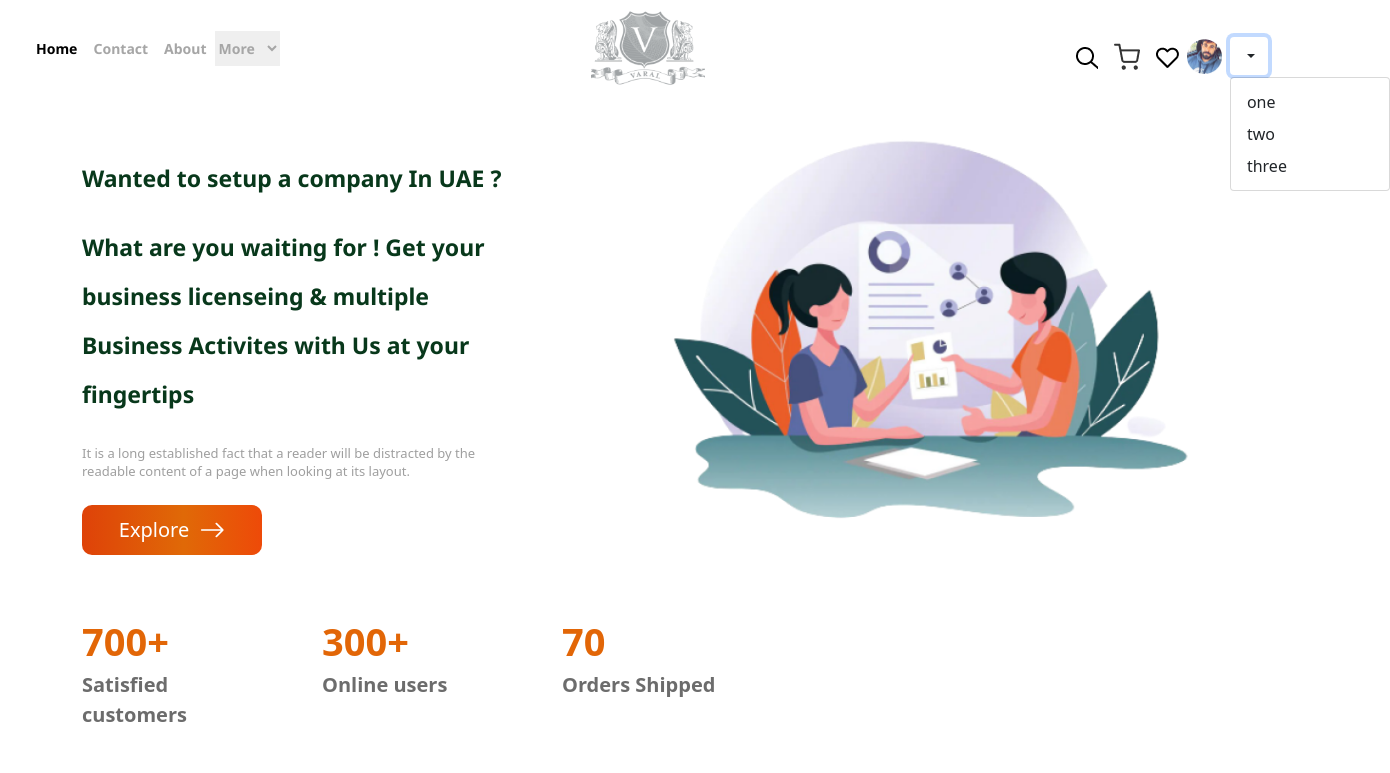
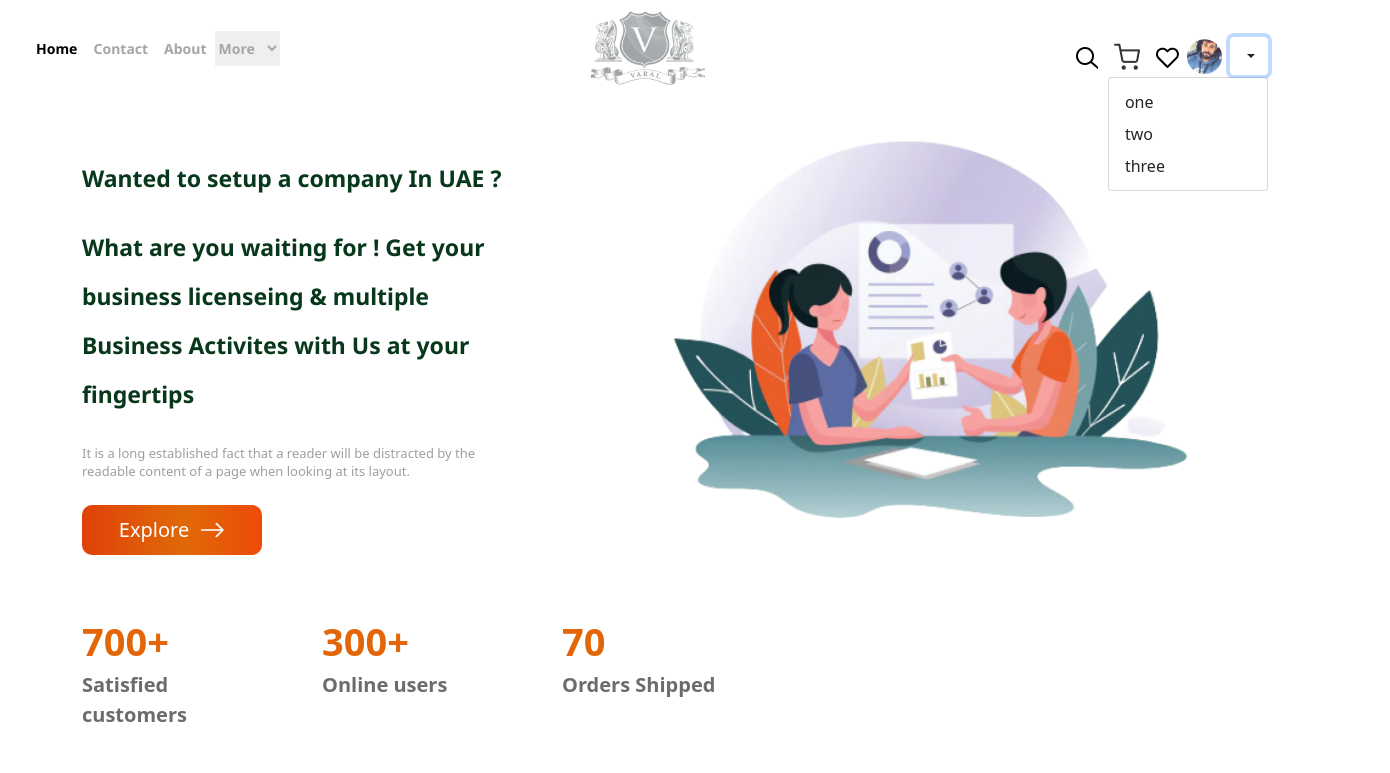
Before and after one commit to varal-uae/Customer-vault-Landing-page, a plain HTML site: page index.html in a window 1280 px wide. Both pictures are taken after a click on the button 1248 px from the left and 56 px from the top of the page. Shown: the top 773 px of the page, 1390 px wide, since content can reach past the window. Drawn offline with nearby package versions, Linux system fonts and the light colour scheme.

Commit message:
nav issue

```diff
--- a/index.html
+++ b/index.html
@@ -68,7 +68,7 @@
               <button class="btn dropdown-toggle" type="button" id="dropdownMenuButton"
                data-bs-toggle="dropdown" aria-haspopup="true" aria-expanded="false">
               </button>
-              <div class="dropdown-menu" aria-labelledby="dropdownMenuButton">
+              <div class="dropdown-menu nav-drop" aria-labelledby="dropdownMenuButton">
                 <a class="dropdown-item" href="#">one</a>
                 <a class="dropdown-item" href="#">two</a>
                 <a class="dropdown-item" href="#">three</a>
--- a/style.css
+++ b/style.css
@@ -34,6 +34,9 @@ max-width: 80%;
 .explore-icon{
     margin-left: 10px;
     font-size: 26px;
+}
+.nav-drop{
+    left: -122px !important;
 }
 .main-btn{
     background: linear-gradient(90deg, #DE3309 -21.63%, #E06907 56.59%, #F7350A 129.49%);
```
